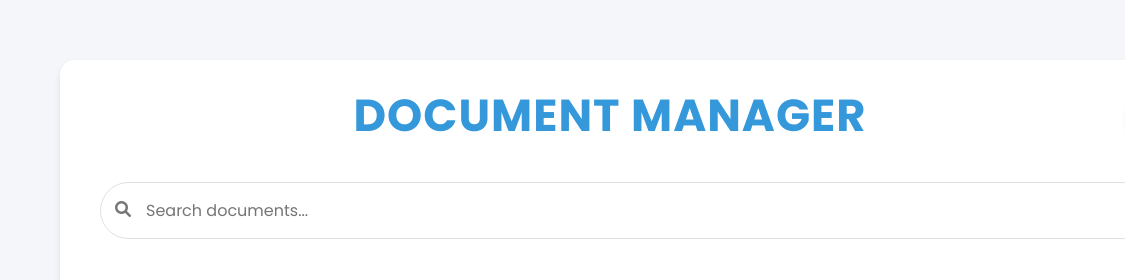
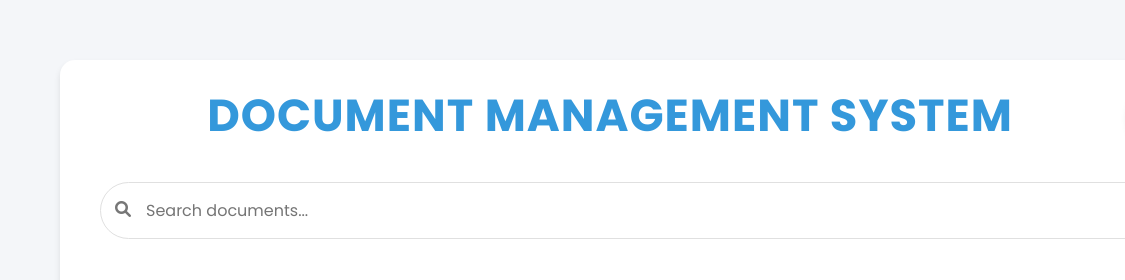
Before and after one commit to KaopunZz/Dino, a plain HTML site: page index.html in a window 1280 px wide. Shown: the top 280 px of the page, 0-1125 px from the left. Drawn offline with Linux system fonts and the light colour scheme; no server answers.

Commit message:
Add files via upload

```diff
--- a/index.html
+++ b/index.html
@@ -3,7 +3,7 @@
 <head>
     <meta charset="UTF-8">
     <meta name="viewport" content="width=device-width, initial-scale=1.0">
-    <title>Dynamic Document Manager</title>
+    <title>Document Management System</title>
     <link href="https://fonts.googleapis.com/css2?family=Poppins:wght@300;400;500;600;700&display=swap" rel="stylesheet">
     <link rel="stylesheet" href="https://cdnjs.cloudflare.com/ajax/libs/font-awesome/6.0.0-beta3/css/all.min.css">
 
@@ -608,7 +608,7 @@
             <div class="profile-icon" onclick="showPage('profilePage')">
                 <img src="https://m.media-amazon.com/images/M/MV5BOTc4OTgxODEyNV5BMl5BanBnXkFtZTgwNTA1OTEzNjE@._V1_QL75_UY281_CR87,0,500,281_.jpg" alt="Profile">
             </div>
-            <h1>Document Manager</h1>
+            <h1>Document Management System</h1>
             <div class="search-container">
                 <i class="fas fa-search search-icon"></i>
                 <input type="text" class="search-input" placeholder="Search documents...">
```
